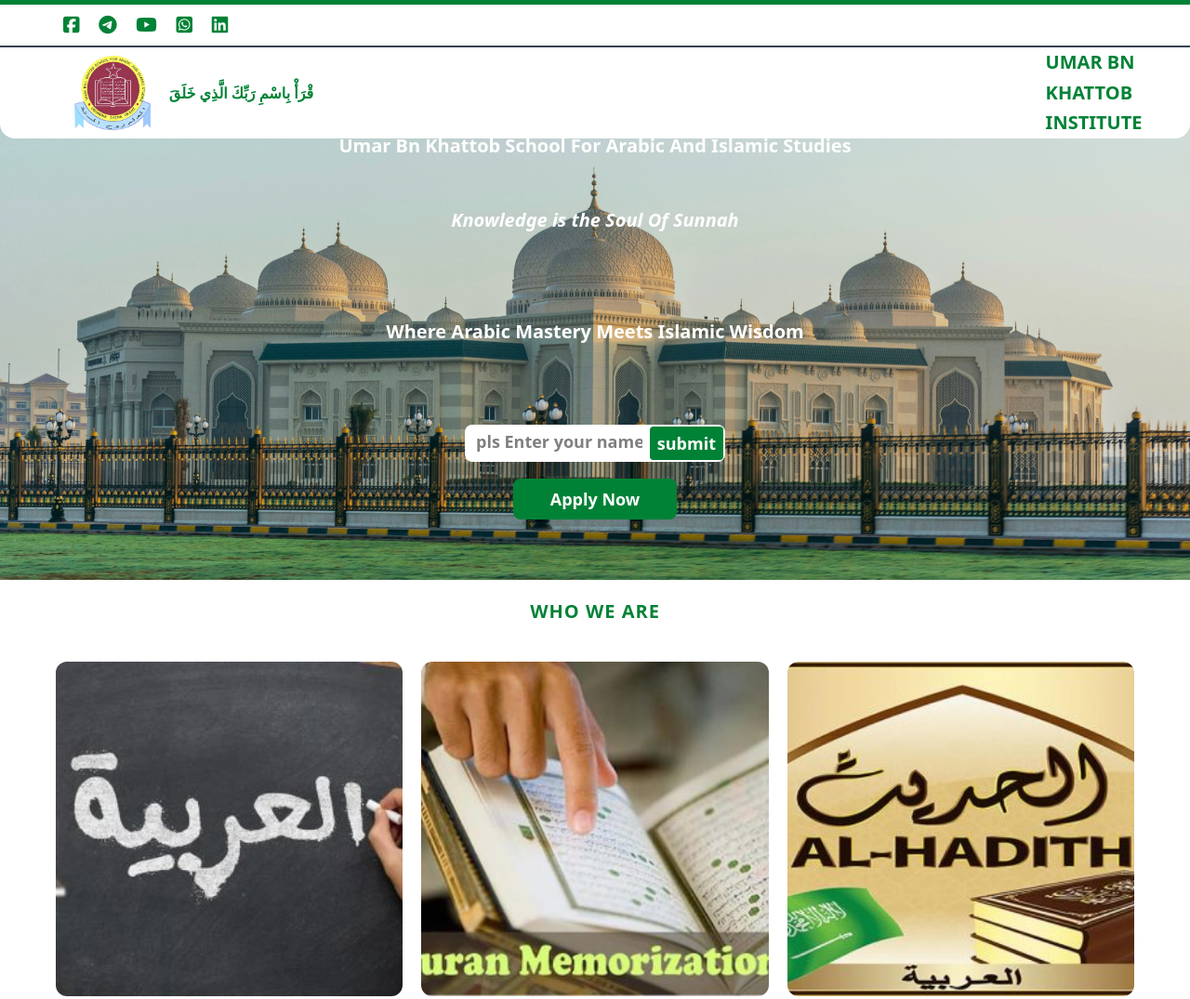
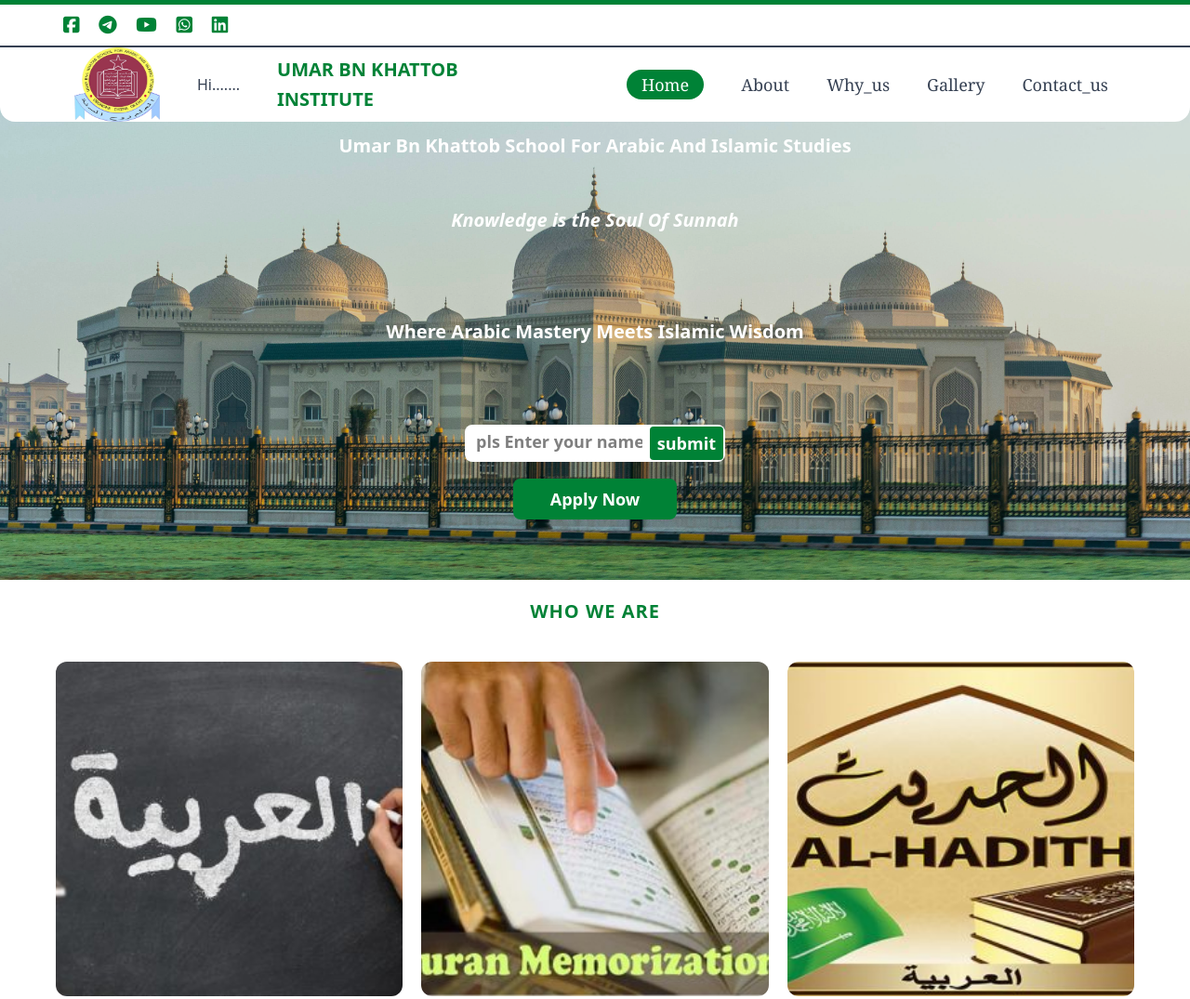
Before and after one commit to the6coders/sherifat, a website: page src/index.html in a window 1280 px wide. Shown: the top 1075 px of the page at 93% size. Drawn offline with nearby package versions, Linux system fonts and the light colour scheme.

Commit message:
aaaaaaaaa

```diff
--- a/src/index.html
+++ b/src/index.html
@@ -27,11 +27,11 @@
       </div>
 
       <div id="heroNavBar" class="hero_nav_bar">
-        <div class="logo_nd_txt min-w-full">
+        <div class="logo_nd_txt">
           <img src="imgg\shc_icon-removebg-preview.png" alt="school logo">
 
 
-          <p id="names" class="w-full block text-green-700 -ml-5 font-extrabold">قْرَأْ بِاسْمِ رَبِّكَ الَّذِي خَلَقَ</p>
+          <p id="names">Hi.......</p>
 
 
           <h3 class="logo_text">UMAR BN KHaTTOB <br><span class="">institute</span></h3>
@@ -323,7 +323,7 @@
              Vel quas ex debitis beatae voluptate harum eum minima non rem iure.</p>
         </div>
         <div class="service-content content5">
-          <i class="fa-solid fa-kaaba"></i>
+          <i class="fa-solid fa-star-and-crescent"></i>
           <h1>Lorem ipsum dolor sit amet.</h1>
           <p>Lorem ipsum, dolor sit amet consectetur adipisicing elit.
              Vel quas ex debitis beatae voluptate harum eum minima non rem iure.</p>
--- a/src/input.css
+++ b/src/input.css
@@ -46,7 +46,7 @@ a:hover{
 .hero_section{
   @apply bg-[url('imgg/hero_3.jpg')] bg-cover bg-center
 
-        overflow-hidden h-[39rem] max-md:h-[30rem] relative
+         h-[39rem] max-md:h-[30rem] relative
 
 }
 .up_nav_link{
@@ -66,7 +66,7 @@ a:hover{
 .hero_nav_bar{
   @apply flex justify-between absolute z-30 w-full px-20 max-md:px-5
          md:pr-2  text-gray-700 lg:rounded-b-2xl items-center space-x-20
-          py-0 bg-white border-t-2 overflow-hidden
+          py-0 bg-white border-t-2
 }
 .logo_text{
   @apply text-xl  font-bold uppercase leading-relaxed
```
Also changed, not shown: src/output.css.
